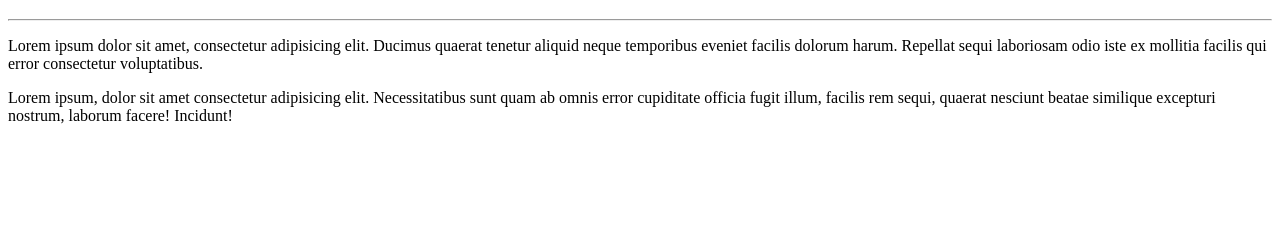
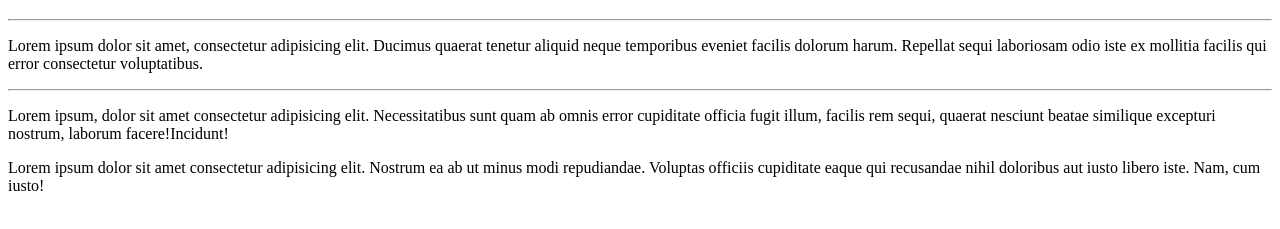
Before and after one commit to YanGabriel-GAEL/Ola-mundo, a plain HTML site: page site-exemplo/index.html in a window 1280 px wide. Shown: the part 61-290 px from the top of the page. Drawn offline with Linux system fonts and the light colour scheme.

Commit message:
Adicionando textos
textos...

```diff
--- a/site-exemplo/index.html
+++ b/site-exemplo/index.html
@@ -9,7 +9,9 @@
     <h1>Olá, Mundo!</h1>
     <hr>
     <p>Lorem ipsum dolor sit amet, consectetur adipisicing elit. Ducimus quaerat tenetur aliquid neque temporibus eveniet facilis dolorum harum. Repellat sequi laboriosam odio iste ex mollitia facilis qui error consectetur voluptatibus.</p>
+<hr>
+<p>Lorem ipsum, dolor sit amet consectetur adipisicing elit. Necessitatibus sunt quam ab omnis error cupiditate officia fugit illum, facilis rem sequi, quaerat nesciunt beatae similique excepturi nostrum, laborum facere!Incidunt!</p>
 
-<p>Lorem ipsum, dolor sit amet consectetur adipisicing elit. Necessitatibus sunt quam ab omnis error cupiditate officia fugit illum, facilis rem sequi, quaerat nesciunt beatae similique excepturi nostrum, laborum facere! Incidunt!</p>
+<p>Lorem ipsum dolor sit amet consectetur adipisicing elit. Nostrum ea ab ut minus modi repudiandae. Voluptas officiis cupiditate eaque qui recusandae nihil doloribus aut iusto libero iste. Nam, cum iusto!</p>
 </body>
 </html>
```
